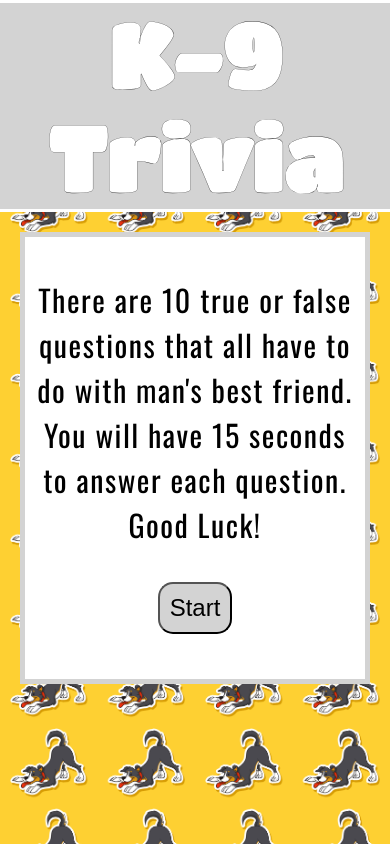
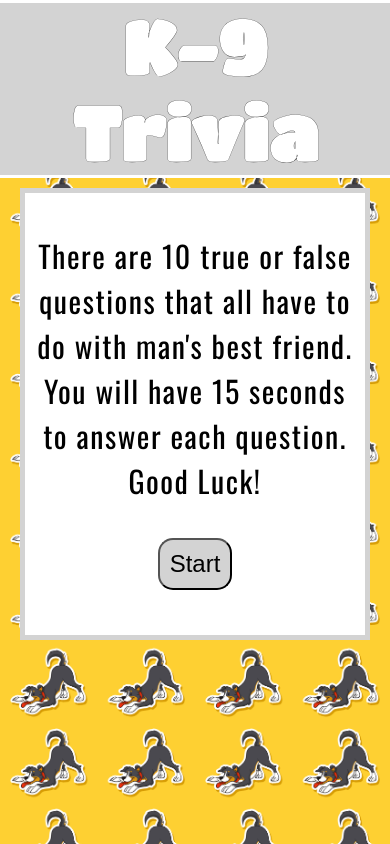
Before and after one commit to willrackley/TriviaGame, a plain HTML site: page index.html in a window 390 px wide. Drawn offline with nearby package versions, Linux system fonts and the light colour scheme.

Commit message:
adjusted title size in media breakpoint

```diff
--- a/assets/css/style.css
+++ b/assets/css/style.css
@@ -69,7 +69,7 @@ body{
 
 @media screen and (max-width: 425px){
     h1{
-        font-size: 90px;
+        font-size: 75px;
         margin-top: -8px;
     }
 
```
